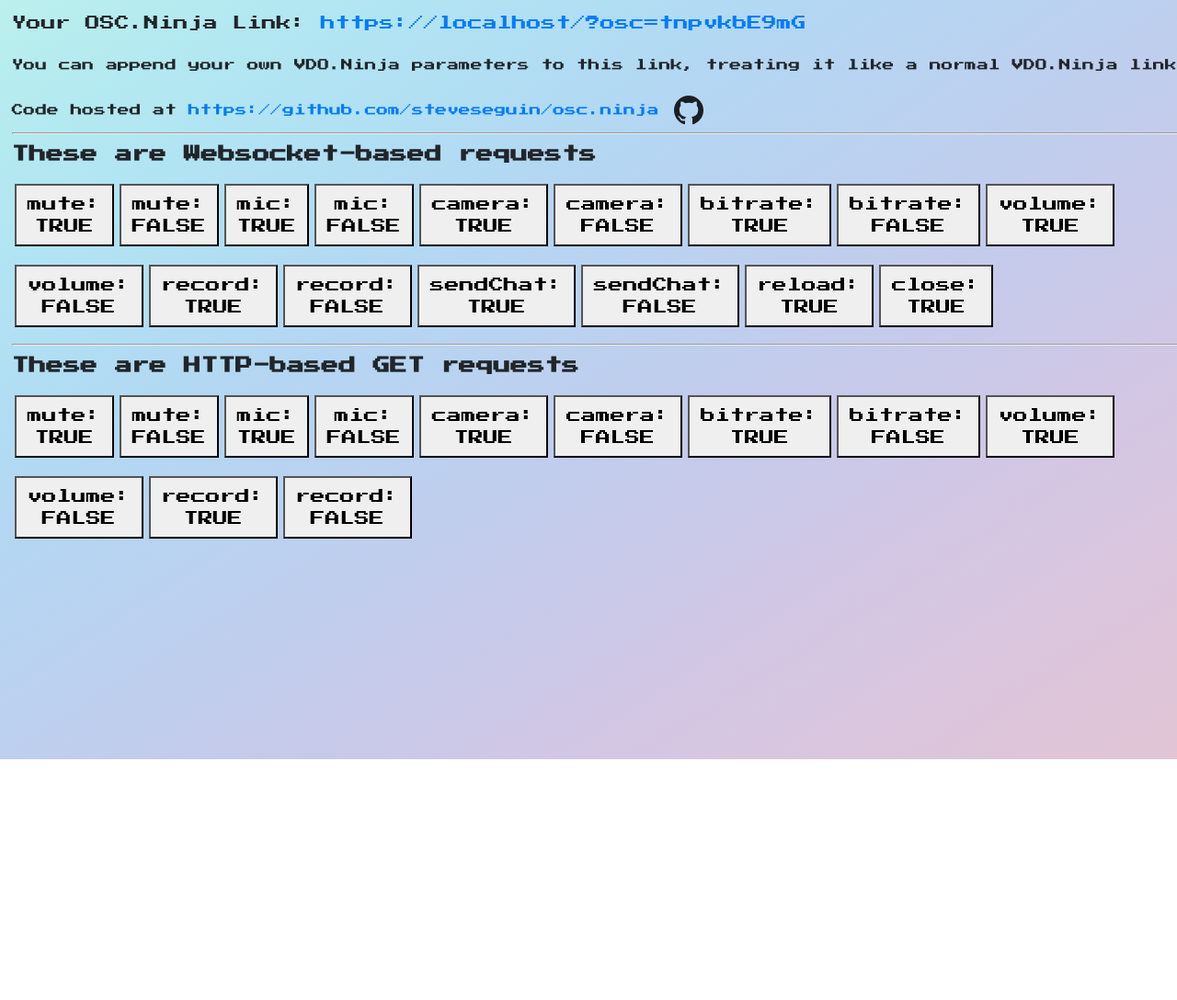
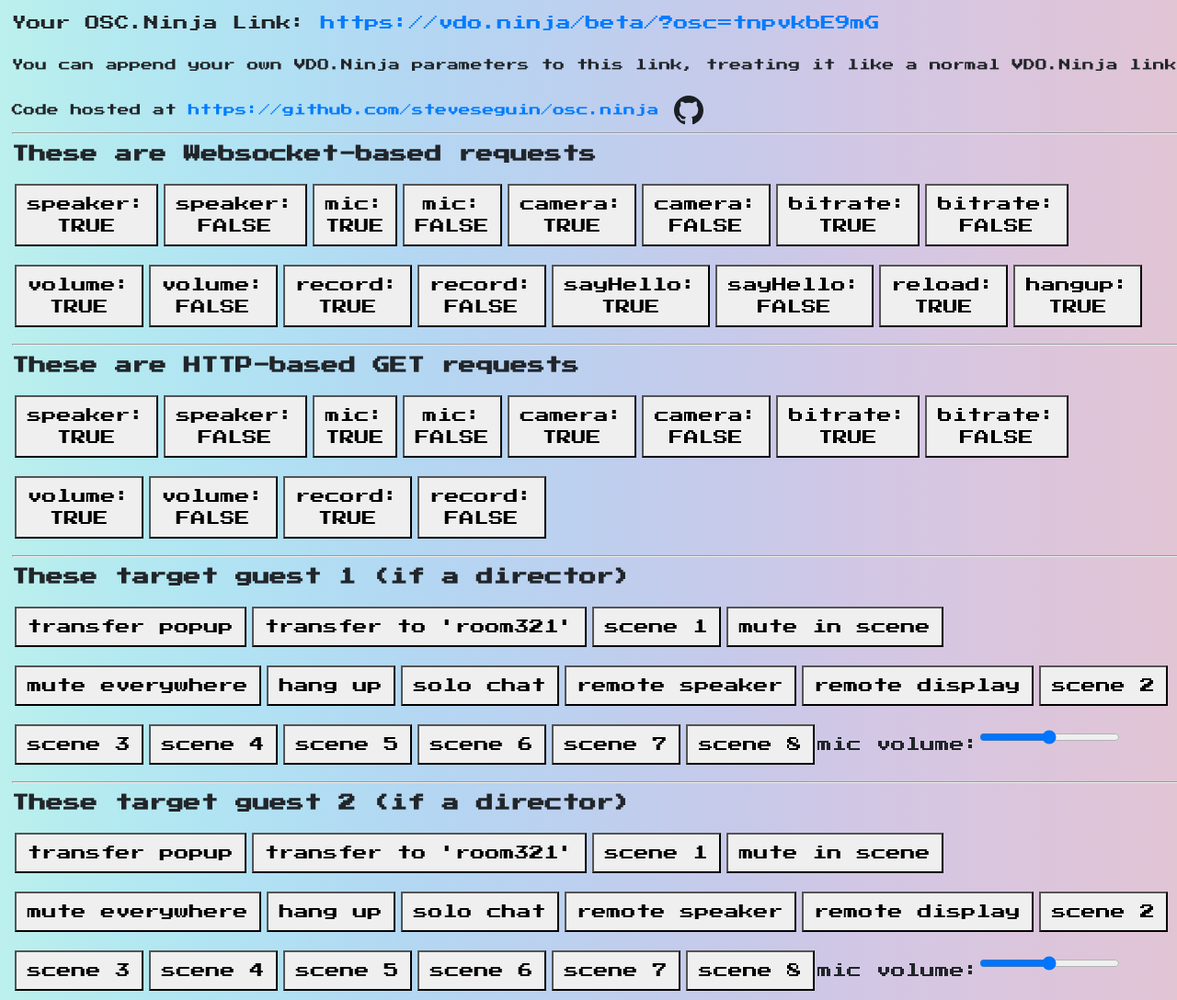
Before and after one commit to steveseguin/Companion-Ninja, a plain HTML site: page howtouse.html in a window 1280 px wide. Shown: the whole page at 92% size. Before the commit the page ends 826 px from the top, so only its background shows below. Drawn offline with Linux system fonts and the light colour scheme.

Commit message:
added guest control /support into vdon directly

```diff
--- a/howtouse.html
+++ b/howtouse.html
@@ -11,10 +11,9 @@
 		body{
 			margin:1%;
 			border:0;
-			background-image: linear-gradient(to left top, #e1c5d5, #ddc5da, #d8c6e0, #d1c7e5, #c8c9e9, #c1cded, #bad2f0, #b4d6f2, #b1ddf3, #b1e4f3, #b4eaf0, #bbf0ed);
+			background-image: linear-gradient(to left, #e1c5d5, #ddc5da, #d8c6e0, #d1c7e5, #c8c9e9, #c1cded, #bad2f0, #b4d6f2, #b1ddf3, #b1e4f3, #b4eaf0, #bbf0ed);
 			width:100%;
 			height:100%;
-			overflow:hidden;
 		}
 
 		button {
@@ -35,6 +34,9 @@
 	</style>
 </head>
 <body>
+<div id="header"></div>
+<div id="target_self"></div>
+<div id="guest_1_container"></div>
 <script>
 function generateStreamID(){
 	var text = "";
@@ -88,35 +90,70 @@
 	WID = generateStreamID(10);
 }
 
-var path = window.location.host+window.location.pathname.split("/").slice(0,-1).join("/");
+var path = "vdo.ninja/beta";  //window.location.host+window.location.pathname.split("/").slice(0,-1).join("/");
+var header = document.getElementById("header");
+header.innerHTML += "Your OSC.Ninja Link: <a href='https://"+path+"/?osc="+WID+"' target='_blank'>https://"+path+"/?osc="+WID+"</a><br /><br />";
+header.innerHTML += "<small>You can append your own VDO.Ninja parameters to this link, treating it like a normal VDO.Ninja link.</small>";
+header.innerHTML += "<br /><br /><small>Code hosted at <a href='https://github.com/steveseguin/osc.ninja'>https://github.com/steveseguin/osc.ninja</a></small> <svg width='32' height='32' viewBox='0 0 1024 1024' fill='none' xmlns='http://www.w3.org/2000/svg'><path fill-rule='evenodd' clip-rule='evenodd' d='M8 0C3.58 0 0 3.58 0 8C0 11.54 2.29 14.53 5.47 15.59C5.87 15.66 6.02 15.42 6.02 15.21C6.02 15.02 6.01 14.39 6.01 13.72C4 14.09 3.48 13.23 3.32 12.78C3.23 12.55 2.84 11.84 2.5 11.65C2.22 11.5 1.82 11.13 2.49 11.12C3.12 11.11 3.57 11.7 3.72 11.94C4.44 13.15 5.59 12.81 6.05 12.6C6.12 12.08 6.33 11.73 6.56 11.53C4.78 11.33 2.92 10.64 2.92 7.58C2.92 6.71 3.23 5.99 3.74 5.43C3.66 5.23 3.38 4.41 3.82 3.31C3.82 3.31 4.49 3.1 6.02 4.13C6.66 3.95 7.34 3.86 8.02 3.86C8.7 3.86 9.38 3.95 10.02 4.13C11.55 3.09 12.22 3.31 12.22 3.31C12.66 4.41 12.38 5.23 12.3 5.43C12.81 5.99 13.12 6.7 13.12 7.58C13.12 10.65 11.25 11.33 9.47 11.53C9.76 11.78 10.01 12.26 10.01 13.01C10.01 14.08 10 14.94 10 15.21C10 15.42 10.15 15.67 10.55 15.59C13.71 14.53 16 11.53 16 8C16 3.58 12.42 0 8 0Z' transform='scale(64)' fill='#1B1F23'/></svg>";
 
-document.body.innerHTML += "Your OSC.Ninja Link: <a href='https://"+path+"/?osc="+WID+"' target='_blank'>https://"+path+"/?osc="+WID+"</a><br /><br />";
-document.body.innerHTML += "<small>You can append your own VDO.Ninja parameters to this link, treating it like a normal VDO.Ninja link.</small>";
-document.body.innerHTML += "<br /><br /><small>Code hosted at <a href='https://github.com/steveseguin/osc.ninja'>https://github.com/steveseguin/osc.ninja</a></small> <svg width='32' height='32' viewBox='0 0 1024 1024' fill='none' xmlns='http://www.w3.org/2000/svg'><path fill-rule='evenodd' clip-rule='evenodd' d='M8 0C3.58 0 0 3.58 0 8C0 11.54 2.29 14.53 5.47 15.59C5.87 15.66 6.02 15.42 6.02 15.21C6.02 15.02 6.01 14.39 6.01 13.72C4 14.09 3.48 13.23 3.32 12.78C3.23 12.55 2.84 11.84 2.5 11.65C2.22 11.5 1.82 11.13 2.49 11.12C3.12 11.11 3.57 11.7 3.72 11.94C4.44 13.15 5.59 12.81 6.05 12.6C6.12 12.08 6.33 11.73 6.56 11.53C4.78 11.33 2.92 10.64 2.92 7.58C2.92 6.71 3.23 5.99 3.74 5.43C3.66 5.23 3.38 4.41 3.82 3.31C3.82 3.31 4.49 3.1 6.02 4.13C6.66 3.95 7.34 3.86 8.02 3.86C8.7 3.86 9.38 3.95 10.02 4.13C11.55 3.09 12.22 3.31 12.22 3.31C12.66 4.41 12.38 5.23 12.3 5.43C12.81 5.99 13.12 6.7 13.12 7.58C13.12 10.65 11.25 11.33 9.47 11.53C9.76 11.78 10.01 12.26 10.01 13.01C10.01 14.08 10 14.94 10 15.21C10 15.42 10.15 15.67 10.55 15.59C13.71 14.53 16 11.53 16 8C16 3.58 12.42 0 8 0Z' transform='scale(64)' fill='#1B1F23'/></svg>";
+var socket = null;
+var connecting = false;
+var failedCount = 0;
 
-var counter=0;
-var idle = null;
-var actions = loadIframeCommands();
-var socket = new WebSocket("wss://osc.vdo.ninja:443");
 
-socket.onclose = function (){
+
+function connect(){
+	clearTimeout(connecting);
+	if (socket){
+		if (socket.readyState === socket.OPEN){return;}
+		try{
+			socket.close();
+		} catch(e){}
+	}
 	socket = new WebSocket("wss://osc.vdo.ninja:443");
-};
 
-socket.onerror = function (){
-	setTimeout(function(){
-		socket = new WebSocket("wss://osc.vdo.ninja:443");
-	},1000);
-};
+	socket.onclose = function (){
+		failedCount+=1;
+		clearTimeout(connecting);
+		connecting = setTimeout(function(){connect();},100*(failedCount-1));
+	};
 
-socket.onopen = function (){
-	socket.send(JSON.stringify({"join":WID}));
+	socket.onerror = function (){
+		failedCount+=1;
+		clearTimeout(connecting);
+		connecting = setTimeout(function(){connect();},100*failedCount);
+	};
+
+	socket.onopen = function (){
+		failedCount = 0;
+		try{
+			socket.send(JSON.stringify({"join":WID}));
+		} catch(e){
+			connecting = setTimeout(function(){connect();},1);
+		}
+	}
 
 }
 
-socket.addEventListener('message', function (event) {
-	// ignore
-});
+connect();
+
+function sendGuestCommand(target, action, value=null){
+	sendMessage(JSON.stringify({"target":target, "action":action, "value":value}));
+}
+
+function sendMessage(msg){
+	if (socket.readyState !== socket.OPEN){
+		console.log("not connected; msg didn't send");
+		connect();
+		return;
+	}
+	try {
+		socket.send(msg);
+	} catch(e){
+		connecting = setTimeout(function(){connect();},100);
+	}
+
+}
 
 
 function log(msg){
@@ -127,7 +164,7 @@
   var xhttp = new XMLHttpRequest();
   xhttp.onreadystatechange = function() {
     if (this.readyState == 4 && this.status == 200) {
-      log("GOOD");
+      log("AJAX MESSAGE SENT SUCCESSFULL");
     }
   };
   var action = false
@@ -156,28 +193,30 @@
   }
 }
 
-function loadIframeCommands(){
+function loadSelfCommands(){
 	var commands = {}
-	commands.mute = function(value){socket.send(JSON.stringify({"action":"mute","value":value}))};  // "speaker" also works in the same way
+	commands.speaker = function(value){sendMessage(JSON.stringify({"action":"speaker","value":value}))};  // "speaker" also works in the same way
 
-	commands.mic = function(value){socket.send(JSON.stringify({"action":"mic","value":value}))};
+	commands.mic = function(value){sendMessage(JSON.stringify({"action":"mic","value":value}))};
 
-	commands.camera = function(value){socket.send(JSON.stringify({"action":"camera","value":value}))};
+	commands.camera = function(value){sendMessage(JSON.stringify({"action":"camera","value":value}))};
 
-	commands.bitrate = function(value){socket.send(JSON.stringify({"action":"bitrate","value":value}))};
+	commands.bitrate = function(value){sendMessage(JSON.stringify({"action":"bitrate","value":value}))};
 
-	commands.volume = function(value){socket.send(JSON.stringify({"action":"volume","value":value}))};
+	commands.volume = function(value){sendMessage(JSON.stringify({"action":"volume","value":value}))};
 
-	commands.record = function(value){socket.send(JSON.stringify({"action":"record","value":value}))};
+	commands.record = function(value){sendMessage(JSON.stringify({"action":"record","value":value}))};
 
-	commands.sendChat = function(value){socket.send(JSON.stringify({"action":"sendChat","value":value}))};
+	commands.sayHello = function(value){sendMessage(JSON.stringify({"action":"sendChat","value":"Hello"}))};
+
+	var target_self = document.getElementById("target_self");
 
 	setTimeout(function(){
 		var hr = document.createElement("hr");
-		document.body.appendChild(hr);
+		target_self.appendChild(hr);
 		var h3 = document.createElement("h3");
 		h3.innerText = "These are Websocket-based requests";
-		document.body.appendChild(h3);
+		target_self.appendChild(h3);
 	},0);
 
 	for (var k in commands) {
@@ -185,41 +224,41 @@
 			var button = document.createElement("button");
 			button.innerHTML = k + ":<br />TRUE";
 			button.onclick = function(){commands[k](true);}
-			document.body.appendChild(button);
+			target_self.appendChild(button);
 		},0,k);
 
 		setTimeout(function(k){
 			var button = document.createElement("button");
 			button.innerHTML = k + ":<br />FALSE";
 			button.onclick = function(){commands[k](false);}
-			document.body.appendChild(button);
+			target_self.appendChild(button);
 		},0,k);
 		log(k);
 	} // list available commands to console
 
-	commands.reload = function(){socket.send(JSON.stringify({"action":"reload","value":true}))};
+	commands.reload = function(){sendMessage(JSON.stringify({"action":"reload","value":true}))};
 
-	commands.close = function(){socket.send(JSON.stringify({"action":"close","value":true}))};
+	commands.hangup = function(){sendMessage(JSON.stringify({"action":"hangup","value":true}))};
 
 	k = "reload";
 	setTimeout(function(k){
 		var button = document.createElement("button");
 		button.innerHTML = k + ":<br />TRUE";
 		button.onclick = function(){commands[k](true);}
-		document.body.appendChild(button);
+		target_self.appendChild(button);
 	},0,k);
 
-	k = "close";
+	k = "hangup";
 	setTimeout(function(k){
 		var button = document.createElement("button");
 		button.innerHTML = k + ":<br />TRUE";
 		button.onclick = function(){commands[k](true);}
-		document.body.appendChild(button);
+		target_self.appendChild(button);
 	},0,k);
 
 
 	var commands2 = {}
-	commands2.mute = function(value){ajax({"action":"mute","value":value,"room":WID})};  // "speaker" also works in the same way
+	commands2.speaker = function(value){ajax({"action":"speaker","value":value,"room":WID})};  // "speaker" also works in the same way
 	commands2.mic = function(value){ajax({"action":"mic","value":value,"room":WID})};  // "speaker" also works in the same way
 	commands2.camera = function(value){ajax({"action":"camera","value":value,"room":WID})};  // "speaker" also works in the same way
 	commands2.bitrate = function(value){ajax({"action":"bitrate","value":value,"room":WID})};  // "speaker" also works in the same way
@@ -228,10 +267,10 @@
 
 	setTimeout(function(){
 		var hr = document.createElement("hr");
-		document.body.appendChild(hr);
+		target_self.appendChild(hr);
 		var h3 = document.createElement("h3");
 		h3.innerText = "These are HTTP-based GET requests";
-		document.body.appendChild(h3);
+		target_self.appendChild(h3);
 	},0);
 
 	for (var k in commands2) {
@@ -240,14 +279,14 @@
 			var button = document.createElement("button");
 			button.innerHTML = k + ":<br />TRUE";
 			button.onclick = function(){commands2[k](true);}
-			document.body.appendChild(button);
+			target_self.appendChild(button);
 		},0,k);
 
 		setTimeout(function(k){
 			var button = document.createElement("button");
 			button.innerHTML = k + ":<br />FALSE";
 			button.onclick = function(){commands2[k](false);}
-			document.body.appendChild(button);
+			target_self.appendChild(button);
 		},0,k);
 		log(k);
 	}
@@ -258,6 +297,115 @@
 
 
 
+function loadGuestCommands(guestid){
+	var container = document.createElement("div");
+	container.id = "guest_"+guestid+"_container";
+	document.body.appendChild(container);
+
+	var hr = document.createElement("hr");
+	container.appendChild(hr);
+	var h3 = document.createElement("h3");
+	h3.innerText = "These target guest "+guestid+ " (if a director)";
+	container.appendChild(h3);
+
+	var button = document.createElement("button");
+	button.innerHTML = "transfer popup";
+	button.onclick = function(){sendGuestCommand(guestid, 0);};  // "speaker" also works in the same way.
+	container.appendChild(button);
+
+	var button = document.createElement("button");
+	button.innerHTML = "transfer to 'room321'";
+	button.onclick = function(){sendGuestCommand(guestid, 0, 'room321');};  // "speaker" also works in the same way.
+	container.appendChild(button);
+
+	var button = document.createElement("button");
+	button.innerHTML = "scene 1";
+	button.onclick = function(){sendGuestCommand(guestid, 1);};  // "speaker" also works in the same way.
+	container.appendChild(button);
+
+	var button = document.createElement("button");
+	button.innerHTML = "mute in scene";
+	button.onclick = function(){sendGuestCommand(guestid, 2);};  // "speaker" also works in the same way.
+	container.appendChild(button);
+
+	var button = document.createElement("button");
+	button.innerHTML = "mute everywhere";
+	button.onclick = function(){sendGuestCommand(guestid, 3);};  // "speaker" also works in the same way.
+	container.appendChild(button);
+
+	var button = document.createElement("button");
+	button.innerHTML = "hang up";
+	button.onclick = function(){sendGuestCommand(guestid, 4);};  // "speaker" also works in the same way.
+	container.appendChild(button);
+
+	var button = document.createElement("button");
+	button.innerHTML = "solo chat";
+	button.onclick = function(){sendGuestCommand(guestid, 5);};  // "speaker" also works in the same way.
+	container.appendChild(button);
+
+	var button = document.createElement("button");
+	button.innerHTML = "remote speaker";
+	button.onclick = function(){sendGuestCommand(guestid, 6);};  // "speaker" also works in the same way.
+	container.appendChild(button);
+
+	var button = document.createElement("button");
+	button.innerHTML = "remote display";
+	button.onclick = function(){sendGuestCommand(guestid, 7);};  // "speaker" also works in the same way.
+	container.appendChild(button);
+
+	var button = document.createElement("button");
+	button.innerHTML = "scene 2";
+	button.onclick = function(){sendGuestCommand(guestid, 12);};  // "speaker" also works in the same way.
+	container.appendChild(button);
+
+	var button = document.createElement("button");
+	button.innerHTML = "scene 3";
+	button.onclick = function(){sendGuestCommand(guestid, 13);};  // "speaker" also works in the same way.
+	container.appendChild(button);
+
+	var button = document.createElement("button");
+	button.innerHTML = "scene 4";
+	button.onclick = function(){sendGuestCommand(guestid, 14);};  // "speaker" also works in the same way.
+	container.appendChild(button);
+
+	var button = document.createElement("button");
+	button.innerHTML = "scene 5";
+	button.onclick = function(){sendGuestCommand(guestid, 15);};  // "speaker" also works in the same way.
+	container.appendChild(button);
+
+	var button = document.createElement("button");
+	button.innerHTML = "scene 6";
+	button.onclick = function(){sendGuestCommand(guestid, 16);};  // "speaker" also works in the same way.
+	container.appendChild(button);
+
+	var button = document.createElement("button");
+	button.innerHTML = " scene 7";
+	button.onclick = function(){sendGuestCommand(guestid, 17);};  // "speaker" also works in the same way.
+	container.appendChild(button);
+
+	var button = document.createElement("button");
+	button.innerHTML = "scene 8";
+	button.onclick = function(){sendGuestCommand(guestid, 18);};  // "speaker" also works in the same way.
+	container.appendChild(button);
+
+
+	var input = document.createElement("label");
+	input.innerHTML = "mic volume:";
+	container.appendChild(input);
+	var input = document.createElement("input");
+	input.type = "range";
+	input.title = "volume";
+	input.min = 0;
+	input.max = 200;
+	input.value = 100;
+	input.onchange = function(){sendGuestCommand(guestid, 27, this.value);};  // "speaker" also works in the same way.
+	container.appendChild(input);
+
+}
+
+loadSelfCommands();
+loadGuestCommands(1);
+loadGuestCommands(2);
 </script>
 </body>
 </html>
```
Also changed, not shown: index.html (+5 -4 lines).
